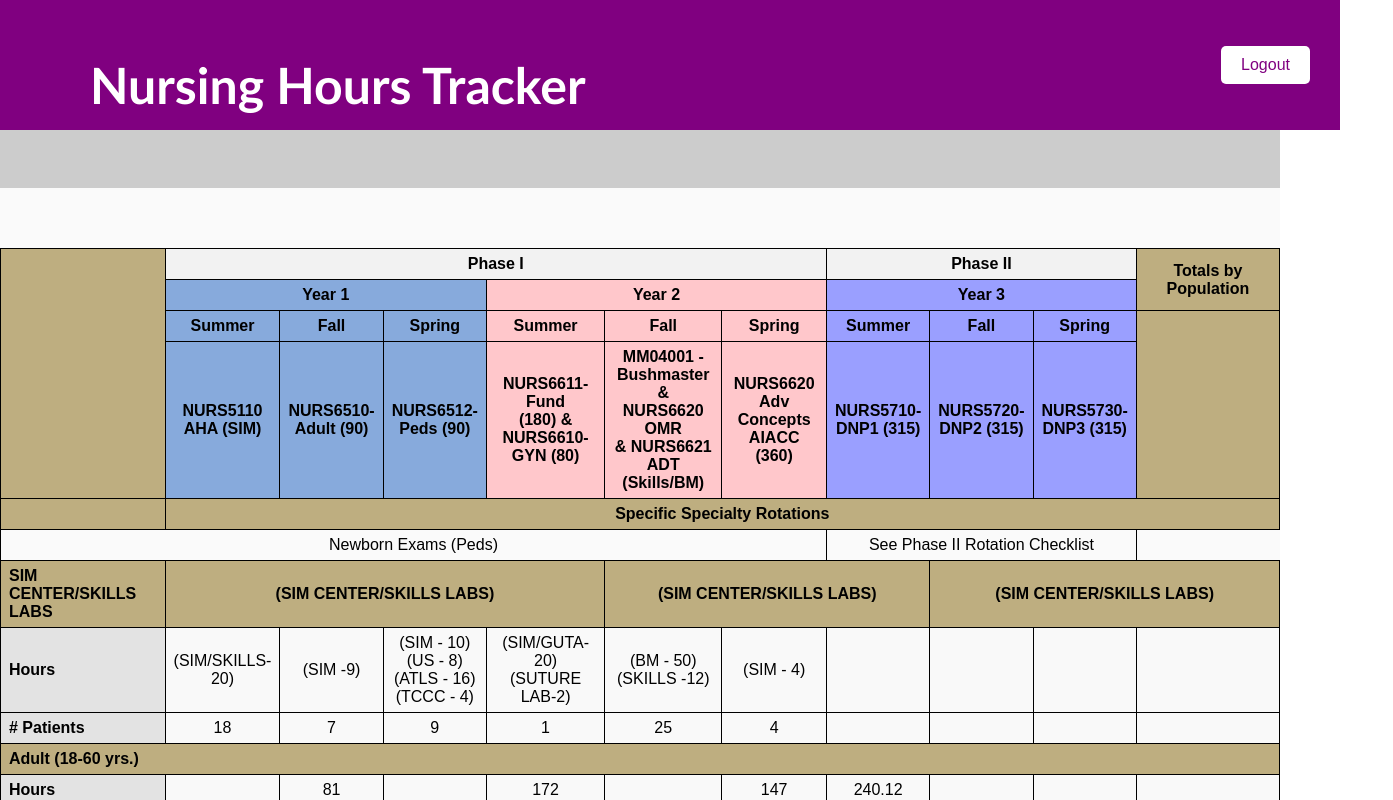
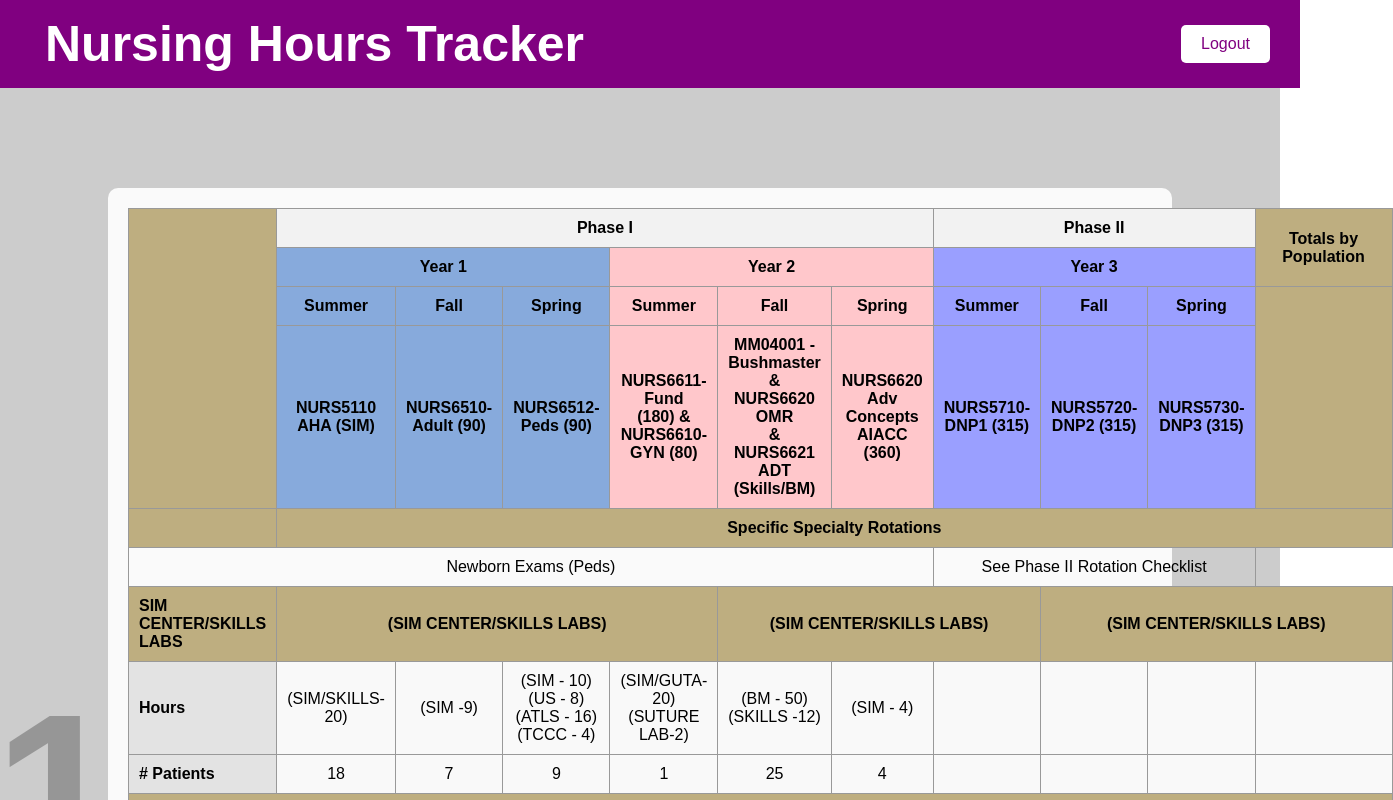
Before and after one commit to peteNeverSleeps/nursing-hours-tracker, a React (Create React App) app in the folder frontend/: page /tracker in a window 1280 px wide. Shown: the top 800 px of the page, 1393 px wide, since content can reach past the window. Built offline with nearby package versions, Linux system fonts and the light colour scheme; no server answers; sample sign-in values are in the browser's storage.

Commit message:
fixed tracker and styles

```diff
--- a/frontend/src/styles.css
+++ b/frontend/src/styles.css
@@ -22,11 +22,16 @@
   display: flex;
   justify-content: space-between;
   align-items: center;
-  padding: 15px 30px;
+  /* Reduce horizontal padding so Logout isn't too far right */
+  padding: 15px 10px;
   position: fixed;
   top: 0;
   left: 0;
   z-index: 1000;
+}
+
+.heading-title {
+  margin-left: 20px; /* moves the title slightly from the extreme left */
 }
 
 .logout-button {
@@ -37,21 +42,22 @@
   cursor: pointer;
   font-size: 16px;
   border-radius: 5px;
+  margin-right: 20px; /* Moves Logout button leftward from the edge */
 }
 
 .logout-button:hover {
   background-color: #d8b6d8;
 }
 
-/* Centered Table Container */
+/* Table Container */
 .table-container {
-  /* Let the container grow so the entire table is visible without horizontal scrolling */
-  width: 100%;
-  margin-top: 80px; /* Adjusted for navbar */
+  width: 80%;
+  max-width: 1100px; /* So it doesn’t fill very large monitors edge-to-edge */
+  margin: 80px auto; /* Center the container, plus top spacing for navbar */
   background: rgba(255, 255, 255, 0.9);
   padding: 20px;
   border-radius: 10px;
-  /* Removed overflow-x: auto and max-width so the table can display fully */
+  /* Remove horizontal scroll so the table is always in view */
 }
 
 table {
@@ -83,53 +89,15 @@ body {
   margin: 0;
   font-family: Arial, sans-serif;
 }
-nav {
-  background-color: #f8f8f8;
-  padding: 10px;
-}
-.topmenu {
-  margin-right: 15px;
-  text-decoration: none;
-  color: #333;
-}
-.container {
-  display: flex;
-  margin: 20px;
-}
-.profile_image {
-  max-width: 300px;
-  border-radius: 10px;
-  margin-right: 20px;
-}
-.skill img, .project-card img {
-  max-width: 100px;
-}
-.greeting {
-  color: #4E1681;
-}
-/* Additional table styling from snippet #1 */
-table {
-  border-collapse: collapse;
-  width: 100%;
-  font-family: Arial, sans-serif;
-  margin-top: 40px; /* some space above the table */
-}
 
-th, td {
-  border: 1px solid #000;
-  text-align: center;
-  padding: 6px 8px;
-}
-
-/* Top header cells */
+/* Additional color/formatting from your original snippet */
 thead th {
-  background-color: #f2f2f2; /* change if you want */
+  background-color: #f2f2f2;
   font-weight: bold;
 }
 
-/* Left side row headers in the table body */
 tbody th {
-  background-color: #e3e3e3; /* change if you want */
+  background-color: #e3e3e3;
   font-weight: bold;
   text-align: left;
   vertical-align: middle;
@@ -137,7 +105,7 @@ tbody th {
 
 .year1-header {
   background-color: #87AADC;  /* light blue */
-  color: #000000;   /* black */
+  color: #000000;
   font-weight: bold;
 }
 .year2-header {
@@ -156,32 +124,13 @@ tbody th {
   font-weight: bold;
 }
 
-body {
-  font-family: 'Trebuchet MS', 'Lucida Sans Unicode', 'Lucida Grande', 'Lucida Sans', Arial, sans-serif;
-}
-
-/* Titles */
+/* Tweak your h2 styling so it looks balanced with the narrower table */
 h2 {
   text-align: center;
   font-size: 50px;
-  float: left;
   color: #7600bc;
-  margin: 30px;
-  margin-left: 60px;
-  margin-top: 40px;
-  margin-bottom: 0px;
+  margin: 0; /* We let .heading-title control left margin above */
+  padding-left: 15px;
 }
 
-.introduction {
-  text-align: center;
-  font-size: 30px;
-  float: left;
-  margin-top: 30px;
-  margin-bottom: 20px;
-  animation-duration: 5s;
-  position: relative;
-}
-
-/* Etc... Keep the rest of your styles as is. */
-
-/* Make sure not to re-apply overflow-x or a max-width that forces scrolling. */
+/* Remainder of your styles remain unchanged as needed... */
```
Also changed, not shown: frontend/src/components/Tracker.js (+3 -4 lines).
